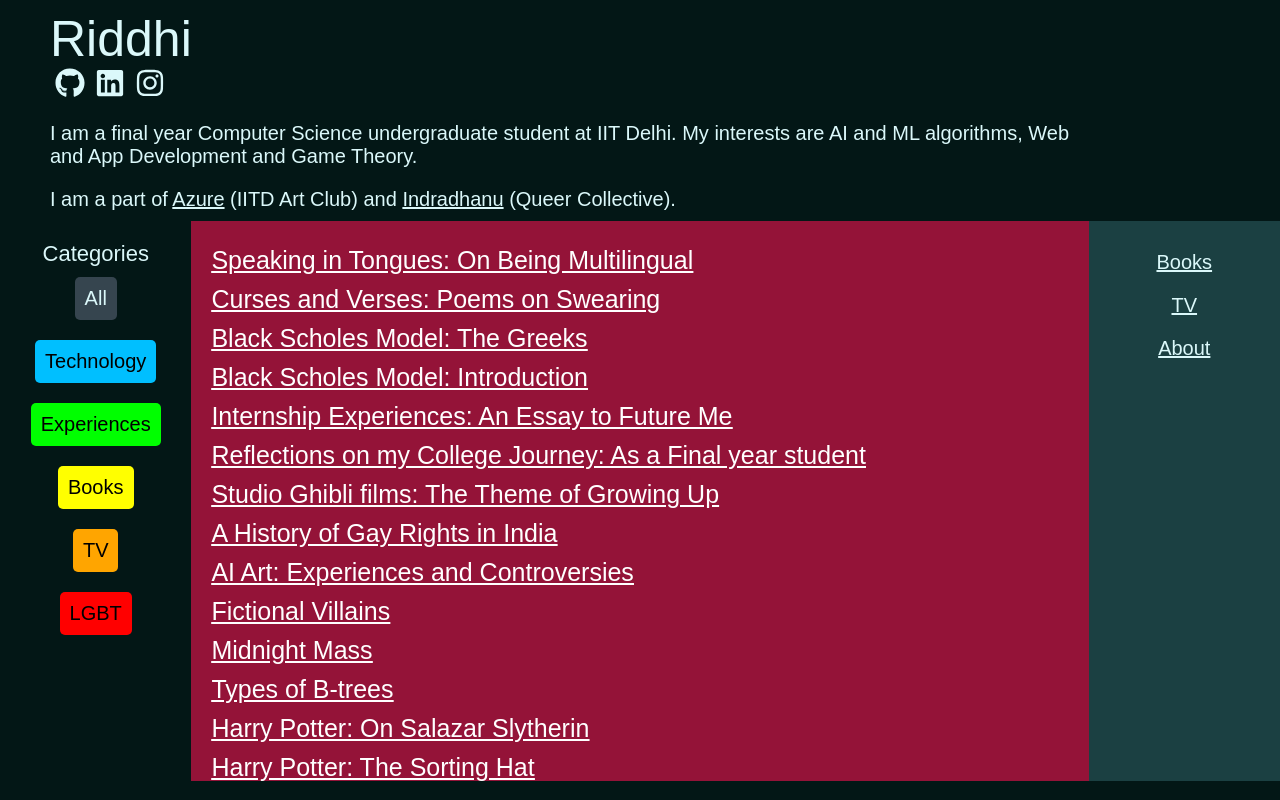
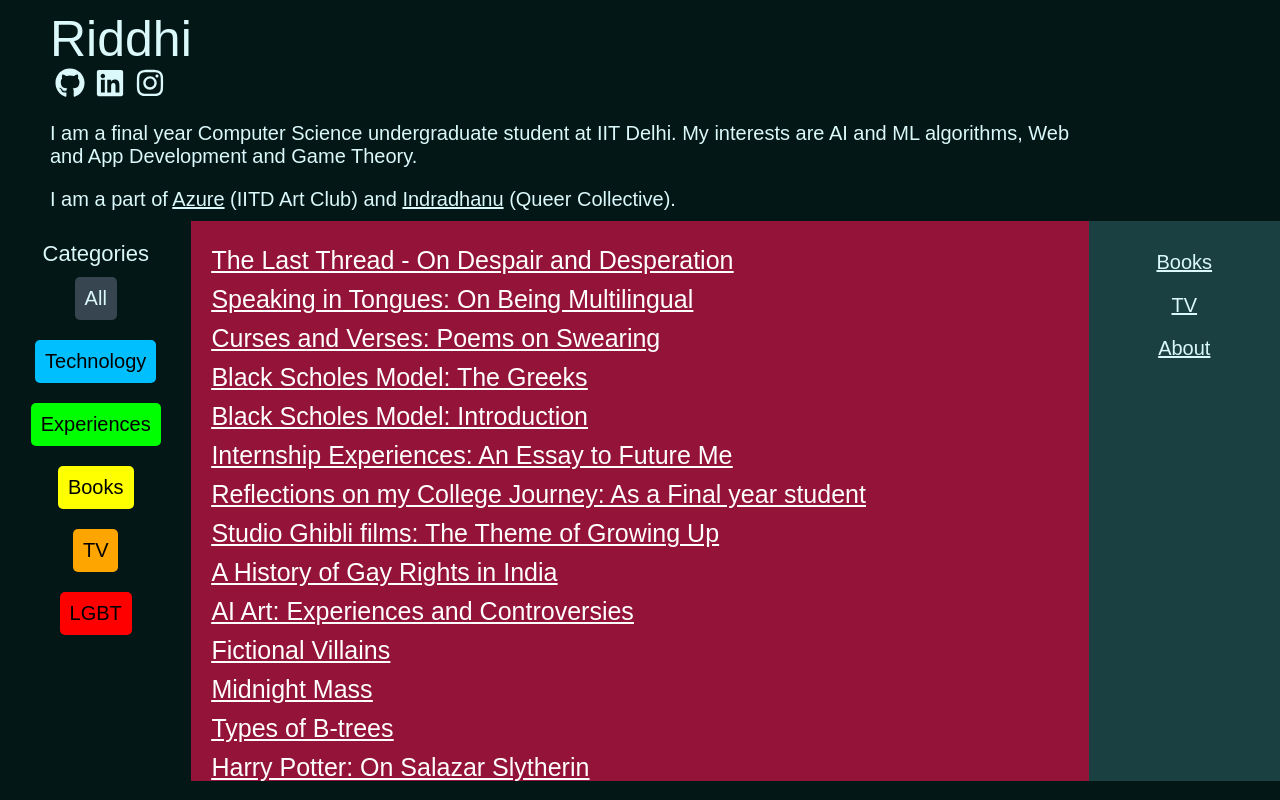
Before and after one commit to CodingLife1024/prism-pages, a React (Create React App) app: page / in a window 1280 px wide. Built offline with nearby package versions, Linux system fonts and the light colour scheme.

Commit message:
Update postData.js

```diff
--- a/src/data/postData.js
+++ b/src/data/postData.js
@@ -1,4 +1,12 @@
 export const postData = [
+
+    {
+        id: 19,
+        title: "The Last Thread - On Despair and Desperation",
+        link: "despair-and-desperation",
+        file: "despair-and-desperation.md",
+        tags: ["books"],
+    },
 
     {
         id: 18,
```
